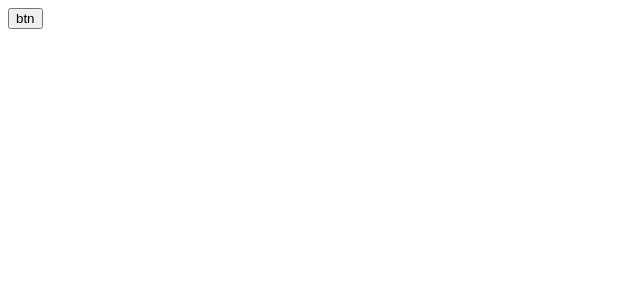
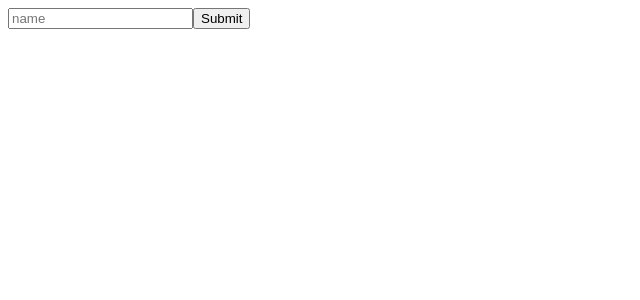
Before and after one commit to r-ony-s/react, a React (Vite) app: page / in a window 1280 px wide. Shown: the top 300 px of the page, without its empty margins (0-640 px from the left). Built offline with nearby package versions, Linux system fonts and the light colour scheme.

Commit message:
reload problem for page

```diff
--- a/src/App.jsx
+++ b/src/App.jsx
@@ -4,9 +4,11 @@ const App = () => {
 
   return (
     <div>
-      <button onClick={ function childbtnCLick() {
-  alert("clicked from parent");
-}}>btn</button>
+
+      <form >
+         <input type="text" placeholder='name' />
+       <button type='submit'>Submit</button>
+      </form>
     </div>
   );
 };
```
